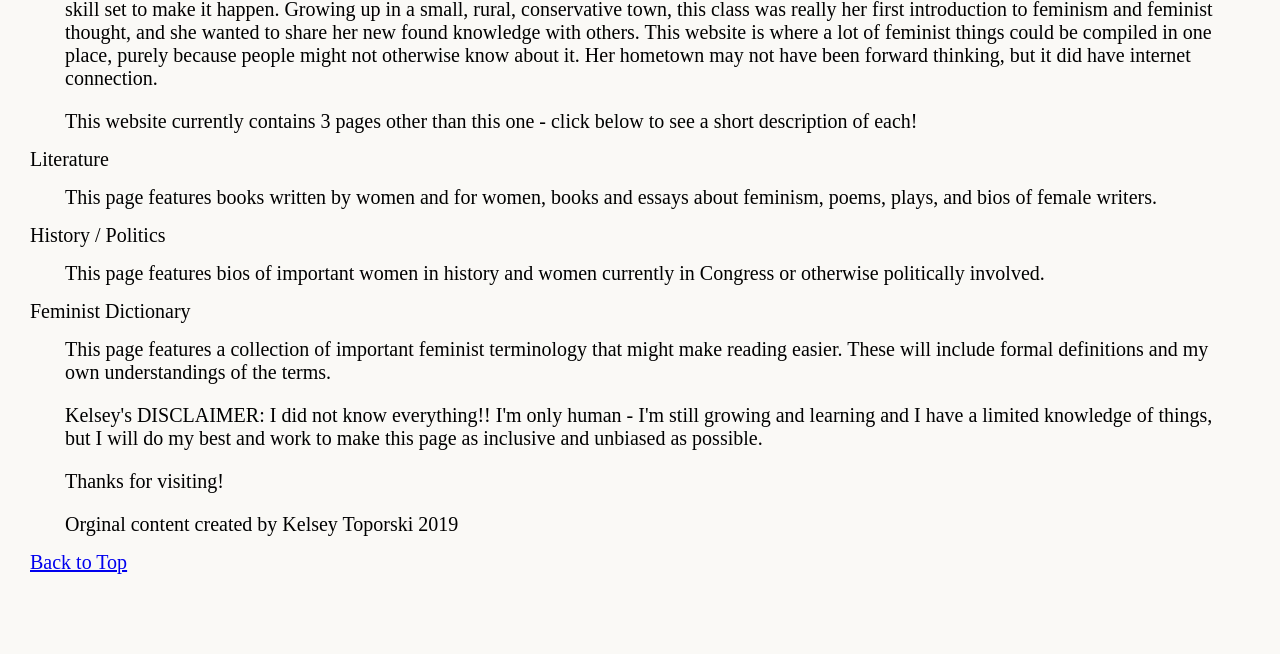
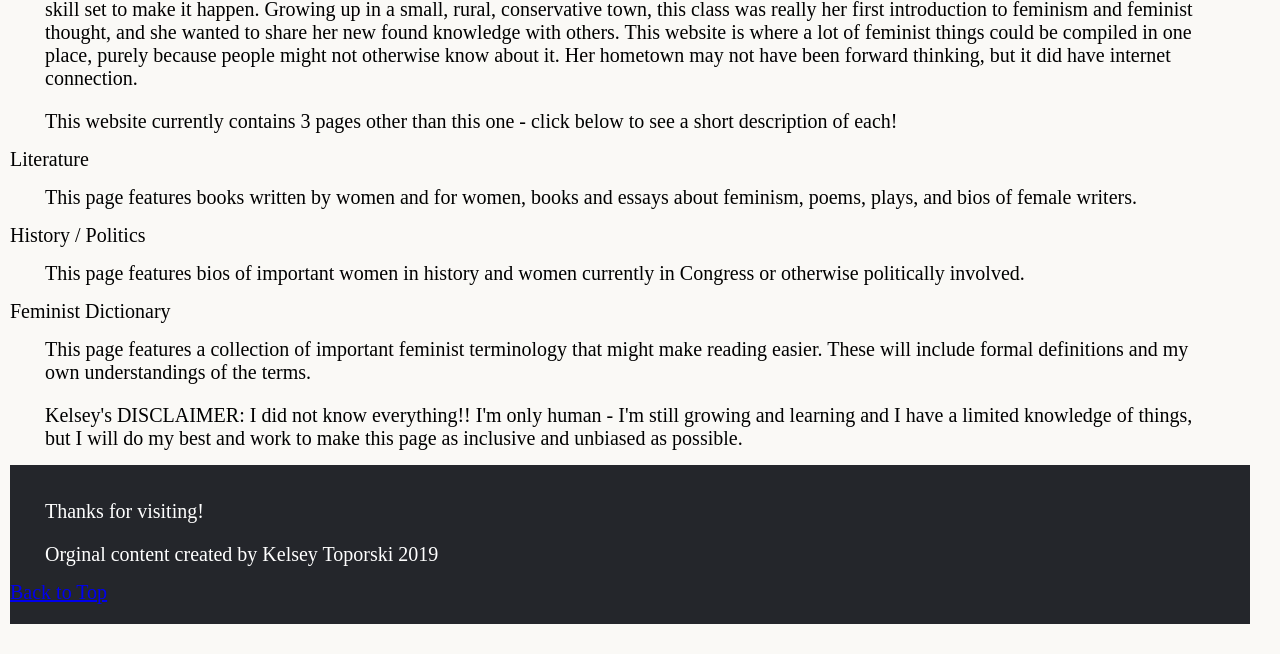
Before and after one commit to teenaliumich/trash, a plain HTML site: page index.html in a window 1280 px wide. Shown: the part 471-1125 px from the top of the page. Before the commit the page ends 1055 px from the top, so only its background shows below. Drawn offline with Linux system fonts and the light colour scheme.

Commit message:
Update style.css

```diff
--- a/css/style.css
+++ b/css/style.css
@@ -1,6 +1,6 @@
 body{
-	margin: 20px 20px 0px 20px;
-  padding: 10px;
+	margin: 20px 20px 20px 0px;
+  	padding: 10px 10px 10px 10px;
 	background-color: #FAF9F6;
 	font-size: 125%;
 }
@@ -74,3 +74,9 @@ img:hover{
   box-shadow: 0 0 0 8px #5b616b;
   transition: .5s ease;
 }
+
+footer{
+  background-color: #24262b;
+  color: #ffffff;
+  padding: 20px 0;
+}
```
